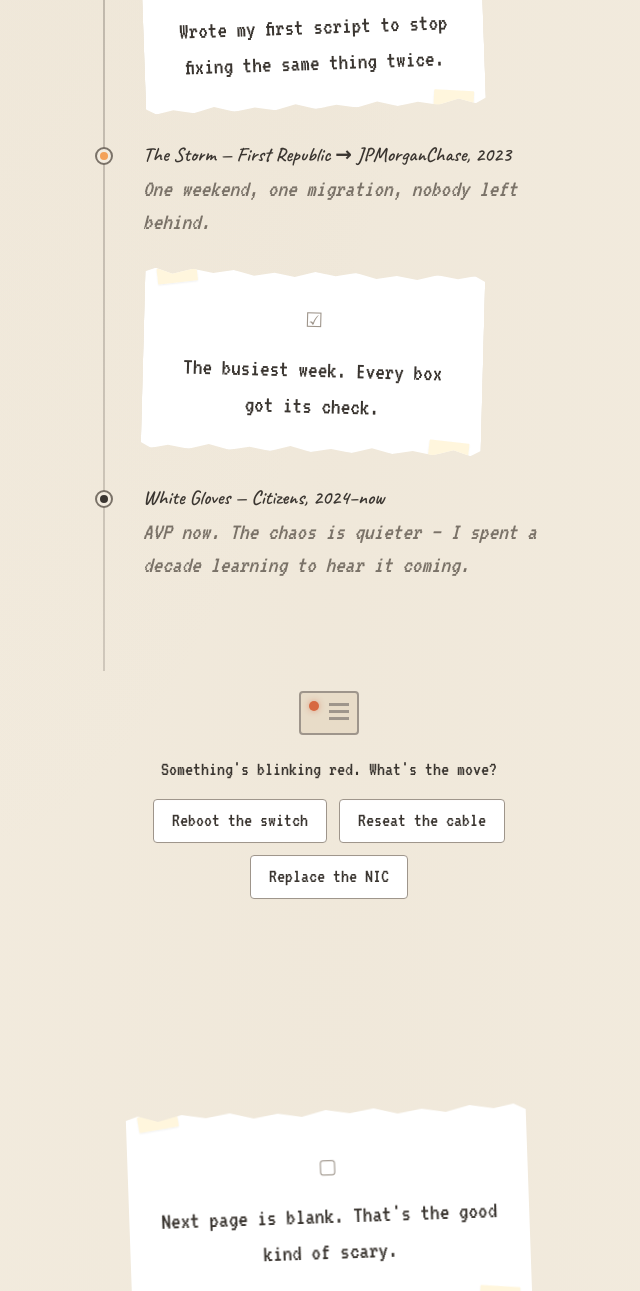
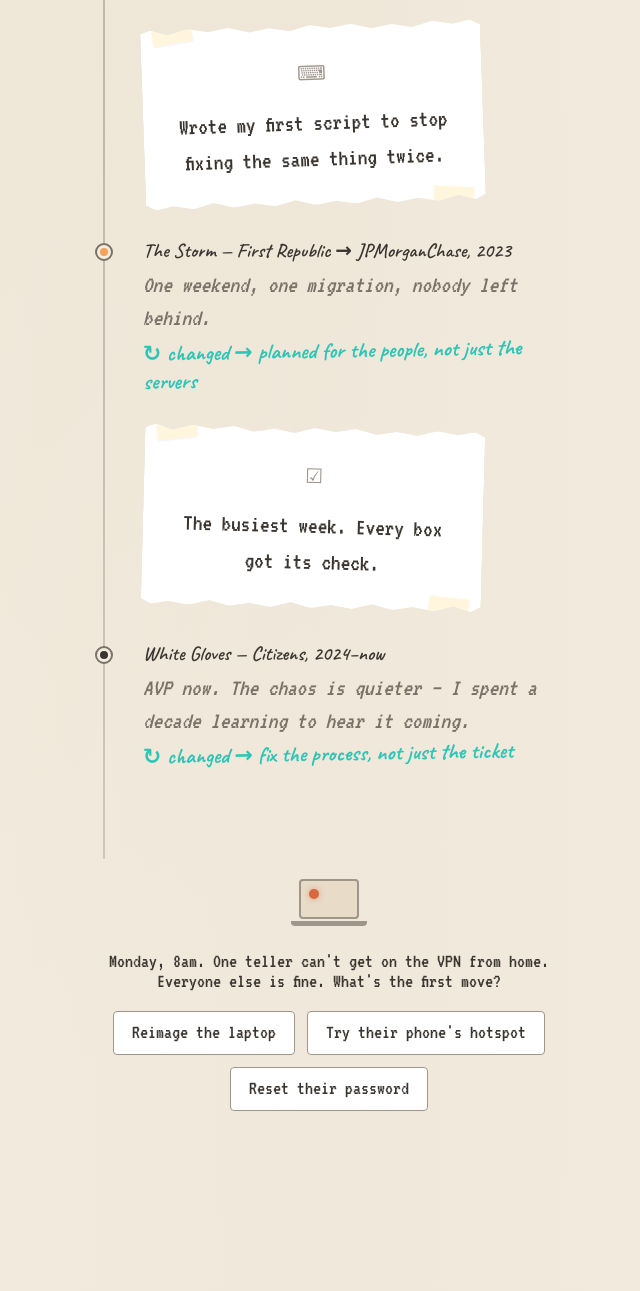
Before and after one commit to 1saneaux/MakeTechEasier, a plain HTML site: page index.html in a window 1280 px wide. Shown: the part 7029-8320 px from the top of the page, without its empty margins (311-951 px from the left). Drawn offline with Linux system fonts and the light colour scheme.

Commit message:
Tie the trick's one-variable method to the career and mission
Swap the server fix beat for a VPN ticket where a hotspot test
isolates the variable, with BAIL/LANDED notes per choice and a laptop
icon. Add teal "changed ->" notes to each Climb waypoint, a closing
Realization line about showing the next person, and a footer recap
under the mission line. Update CLAUDE.md to match.

Co-Authored-By: Claude Opus 5.5 <noreply@anthropic.com>

```diff
--- a/index.html
+++ b/index.html
@@ -619,6 +619,17 @@ body.reduced-motion .climb-waypoint {
   font-style: italic;
 }
 
+/* Handwritten margin note: the variable that changed at this step */
+.waypoint-variable {
+  font-family: 'Caveat', cursive;
+  font-weight: 700;
+  font-size: clamp(17px, 3.2vw, 22px);
+  color: var(--teal);
+  margin-top: 4px;
+  transform: rotate(-1deg);
+  transform-origin: left center;
+}
+
 /* ==========================================================================
    THE CLIMB — interactive fix beat
    ========================================================================== */
@@ -643,11 +654,11 @@ body.reduced-motion .fix-beat {
   transition: none !important;
 }
 
-/* Server indicator — simple box with blinking light */
+/* Laptop indicator — screen with a blinking status light and a base */
 .fix-object {
   width: 60px;
-  height: 44px;
-  margin: 0 auto 24px;
+  height: 40px;
+  margin: 0 auto 32px;
   background: var(--paper-dark);
   border: 2px solid var(--pencil-light);
   position: relative;
@@ -665,10 +676,10 @@ body.reduced-motion .fix-beat {
 .fix-object::after {
   content: '';
   position: absolute;
-  top: 10px; right: 8px;
-  width: 20px; height: 3px;
+  bottom: -9px; left: -10px; right: -10px;
+  height: 5px;
   background: var(--pencil-light);
-  box-shadow: 0 7px 0 var(--pencil-light), 0 14px 0 var(--pencil-light);
+  border-radius: 0 0 4px 4px;
 }
 
 @keyframes server-flicker {
@@ -729,7 +740,8 @@ body.reduced-motion .fix-beat {
   font-family: 'Caveat', cursive;
   font-size: 24px;
   margin-top: 16px;
-  min-height: 30px;
+  min-height: 60px;
+  line-height: 1.25;
 }
 .fix-feedback.wrong-note {
   color: var(--pencil);
@@ -774,6 +786,15 @@ body.reduced-motion .fix-beat {
   color: var(--ink);
   max-width: 500px;
   line-height: 1.6;
+}
+
+.mission-recap {
+  font-family: 'VT323', monospace;
+  font-size: clamp(18px, 3.4vw, 24px);
+  color: var(--pencil);
+  max-width: 500px;
+  line-height: 1.4;
+  margin-top: -8px;
 }
 
 .footer-links {
@@ -1080,7 +1101,7 @@ body.reduced-motion * {
   <div class="climb-timeline" id="climb-timeline">
     <!-- Waypoints rendered by JS -->
   </div>
-  <div class="fix-beat" id="fix-beat" aria-label="Interactive troubleshooting challenge: pick the right fix for a flickering server">
+  <div class="fix-beat" id="fix-beat" aria-label="Interactive troubleshooting challenge: pick the first move when one person can't connect to the VPN">
     <!-- Fix beat rendered by JS -->
   </div>
 </section>
@@ -1101,6 +1122,7 @@ body.reduced-motion * {
     <img src="assets/the-footer.jpg" alt="A pencil sketch of a sunrise over a city skyline, a lone figure with a skateboard looking out from a rooftop">
   </figure>
   <div class="mission-line">I make tech easier for everyone.</div>
+  <div class="mission-recap">Try. Change one variable. Write it down.<br>Make it easier for the next person.</div>
   <div class="footer-divider"></div>
   <div class="footer-links">
     <a class="footer-link" href="https://www.linkedin.com/in/saneaux" target="_blank" rel="noopener noreferrer">LinkedIn &#8599;</a>
@@ -1336,7 +1358,8 @@ function startRealizationSequence() {
     "He didn't know the fix. He couldn't know. You just... try.",
     'Change one variable. Try again.',
     "That's not just skating.",
-    "That's troubleshooting. That's... everything."
+    "That's troubleshooting. That's... everything.",
+    'And once you land it, you show the next person where to put their feet.'
   ];
 
   let lineIndex = 0;
@@ -1385,33 +1408,50 @@ const CLIMB_WAYPOINTS = [
     icon: 'watchtower',
     title: 'Watchtower — Splunk, 2014–15',
     caption: 'First seat inside the industry: guarding the release pipeline.',
+    changed: 'from serving people to watching systems',
   },
   {
     icon: 'ground',
     title: 'Ground Level — Corovan & Thomas Executive, 2015–17',
     caption: 'Servers, cables, desk moves. I learned tech from the screws up.',
+    changed: 'learned the hardware before the software',
   },
   {
     icon: 'tower',
     title: 'The Tower — First Republic, 2017–23',
     caption: 'Six and a half years, four roles, one floor at a time.',
+    changed: 'stopped fixing, started scripting',
   },
   {
     icon: 'storm',
     title: 'The Storm — First Republic → JPMorganChase, 2023',
     caption: 'One weekend, one migration, nobody left behind.',
+    changed: 'planned for the people, not just the servers',
   },
   {
     icon: 'gloves',
     title: 'White Gloves — Citizens, 2024–now',
     caption: 'AVP now. The chaos is quieter — I spent a decade learning to hear it coming.',
+    changed: 'fix the process, not just the ticket',
   },
 ];
 
 const FIX_OPTIONS = [
-  { label: 'Reboot the switch', correct: false },
-  { label: 'Reseat the cable', correct: true },
-  { label: 'Replace the NIC', correct: false },
+  {
+    label: 'Reimage the laptop',
+    correct: false,
+    note: 'BAIL. Two hours gone, still offline. Changed everything, learned nothing.',
+  },
+  {
+    label: "Try their phone's hotspot",
+    correct: true,
+    note: "Connects on the hotspot. It's the home Wi-Fi. One variable, found it.",
+  },
+  {
+    label: 'Reset their password',
+    correct: false,
+    note: "BAIL. Email works fine. The password was never the variable.",
+  },
 ];
 
 const CLIMB_CLIPPINGS = [
@@ -1472,6 +1512,7 @@ function renderClimb(el) {
       </div>
       <div class="waypoint-title">${wp.title}</div>
       <div class="waypoint-caption">${wp.caption}</div>
+      ${wp.changed ? `<div class="waypoint-variable">&#8635; changed &rarr; ${wp.changed}</div>` : ''}
     `;
     timeline.appendChild(div);
 
@@ -1506,7 +1547,7 @@ function renderFixBeat() {
 
   container.innerHTML = `
     <div class="fix-object"></div>
-    <div class="fix-prompt">Something's blinking red. What's the move?</div>
+    <div class="fix-prompt">Monday, 8am. One teller can't get on the VPN from home. Everyone else is fine. What's the first move?</div>
     <div class="fix-options" id="fix-options">
       ${FIX_OPTIONS.map((opt, i) =>
         `<div class="fix-option" data-index="${i}" onclick="handleFixChoice(${i})" role="button" tabindex="0" aria-label="${opt.label}">${opt.label}</div>`
@@ -1530,16 +1571,16 @@ function handleFixChoice(index) {
   if (opt.correct) {
     btn.classList.add('correct');
     feedback.className = 'fix-feedback correct-note';
-    feedback.textContent = "that's the one";
+    feedback.textContent = opt.note;
 
     setTimeout(() => {
       const stamp = document.getElementById('fix-stamp');
       if (stamp) stamp.classList.add('show');
     }, 300);
 
-    // Stop the flickering — steady green
-    const serverEl = document.querySelector('.fix-object');
-    if (serverEl) {
+    // Stop the blinking — steady green
+    const laptopEl = document.querySelector('.fix-object');
+    if (laptopEl) {
       const style = document.createElement('style');
       style.textContent = `
         .fix-object::before {
@@ -1557,12 +1598,13 @@ function handleFixChoice(index) {
   } else {
     btn.classList.add('wrong');
     feedback.className = 'fix-feedback wrong-note';
-    feedback.textContent = 'ruled out — good guess';
+    feedback.textContent = opt.note;
 
     setTimeout(() => {
+      if (feedback.textContent !== opt.note) return;
       feedback.textContent = '';
       feedback.className = 'fix-feedback';
-    }, 1800);
+    }, 3200);
   }
 }
 
```
Also changed, not shown: 1 other file.
